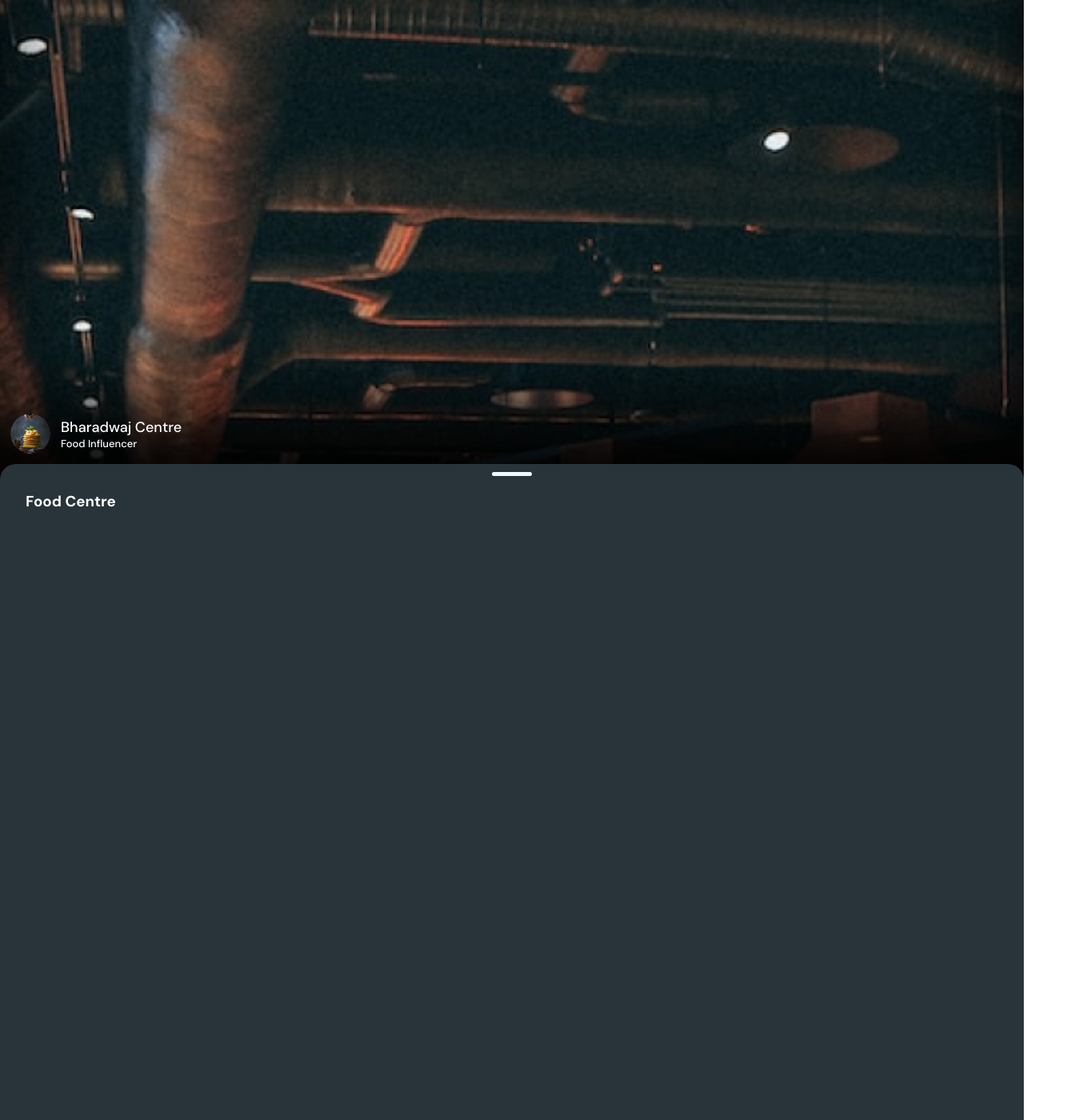
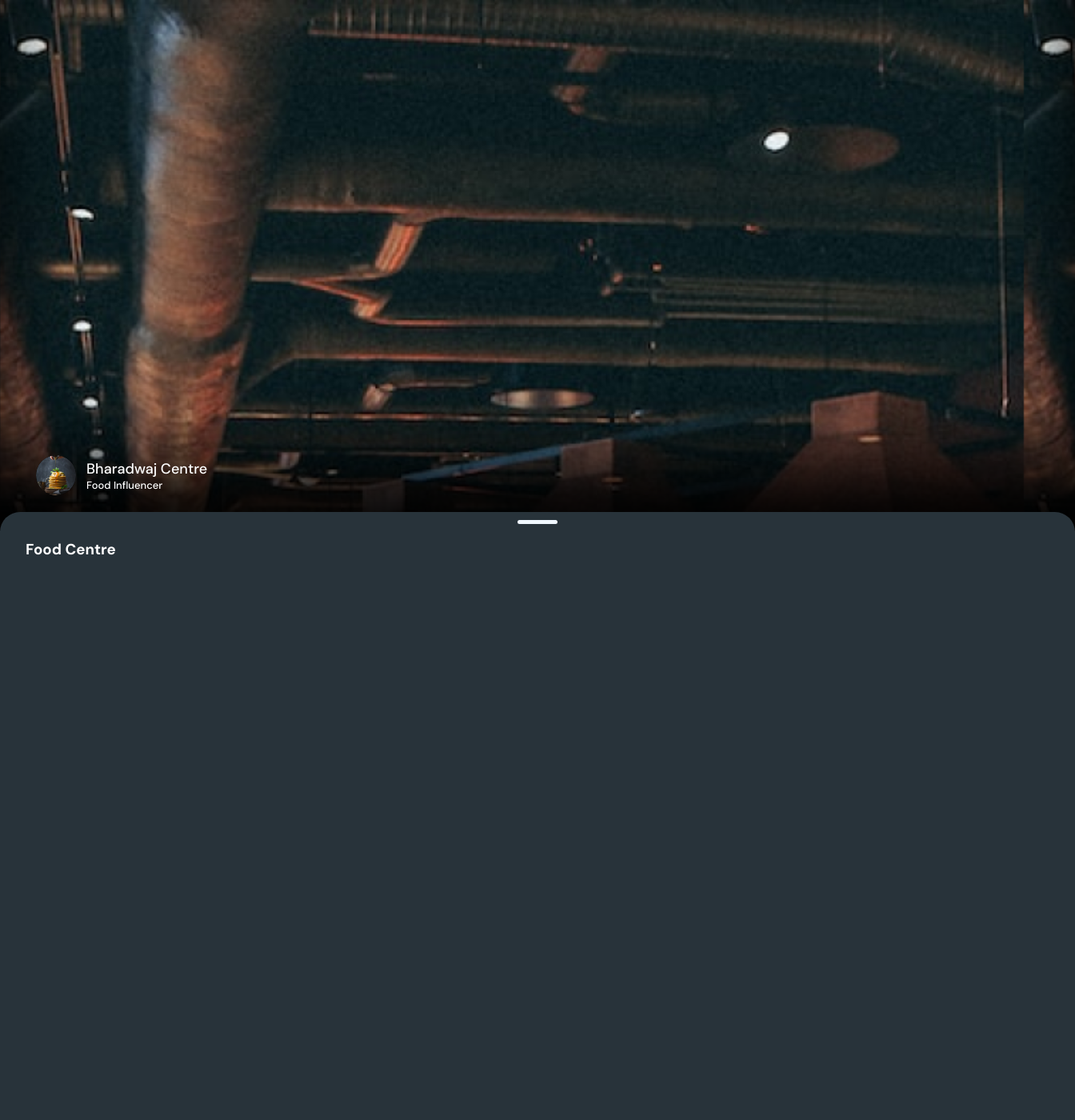
Before and after one commit to mohakgupt/food-centre, a Next.js app: page / in a window 1280 px wide. Shown: the top 1400 px of the page at 80% size, 1344 px wide, since content can reach past the window. Built offline with nearby package versions, Linux system fonts and the light colour scheme.

Commit message:
modified

```diff
--- a/app/globals.css
+++ b/app/globals.css
@@ -8,13 +8,14 @@ body{
   background-attachment: fixed;
 }
 .app-bg{
+  width: 100vw;
   display: flex;
+  padding: 2em;
   flex-direction: column-reverse;
   height: 75vh;
   box-shadow: 0 -100px 100px -10px #000000 inset;
 }
 .app-profile{
-  transform: translateY(-20px);
   font-weight: 500;
   padding: 1em;
   font-size: small;
@@ -34,11 +35,13 @@ body{
 .app-data{
   background-color: #28333A;
   height: 1000px;
-  border-top-left-radius: 20px;
-  border-top-right-radius: 20px;
-  transform: translateY(-20px);
+  width: 100vw;
+  border-top-left-radius: 25px;
+  border-top-right-radius: 25px;
   padding: 2em;
   padding-top: 10px;
+  position: absolute;
+  top: 80vh;
 }
 .pill{
   width: 50px;
--- a/app/page.js
+++ b/app/page.js
@@ -1,5 +1,7 @@
 import dp from '../public/assets/dp.png'
 import Image from 'next/image'
+import data from '../public/data.json'
+import dishes from '@components/dishes'
 
 export default function Home() {
   return (
@@ -15,6 +17,11 @@ export default function Home() {
       <div className='app-data'>
         <div className='pill'></div>
         <h3>Food Centre</h3>
+        <div className='menu'>
+          {data.map((ctg)=>{
+            return <dishes ctg={ctg} key={ctg.id}/>
+          })}
+        </div>
       </div>
     </main>
   )
--- /dev/null
+++ b/components/dishes.js
@@ -0,0 +1,11 @@
+import React from 'react'
+
+function dishes({ctg}) {
+  return (
+    <div>
+        <h3>{ctg.title}</h3>
+    </div>
+  )
+}
+
+export default dishes
--- /dev/null
+++ b/public/data.json
@@ -0,0 +1,26 @@
+[
+    {
+        "id":1,
+        "title": "noodles",
+        "tag": "Chinese",
+        "dishes":[
+            {
+                "id":1,
+                "title":"Dandan Noodles",
+                "image":"../public/assets/dandan_noodles.png"
+            }
+        ]
+    },
+    {
+        "id":2,
+        "title": "Biryani",
+        "tag": "Indian",
+        "dishes":[
+            {
+                "id":1,
+                "title":"Hyderabadi",
+                "image":"../public/assets/hyderabadi.png"
+            }
+        ]
+    }
+]
```
